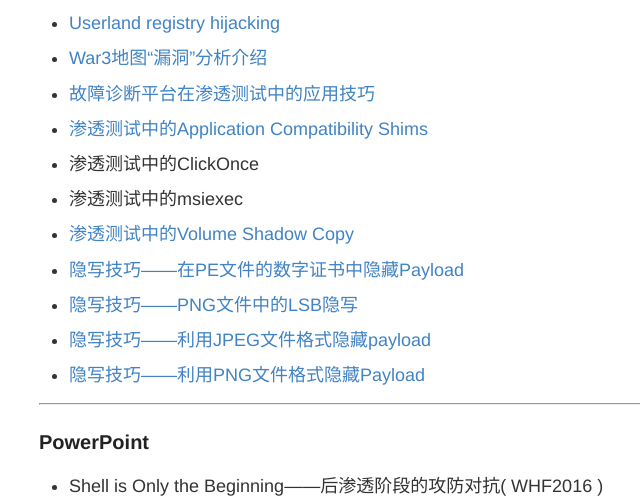
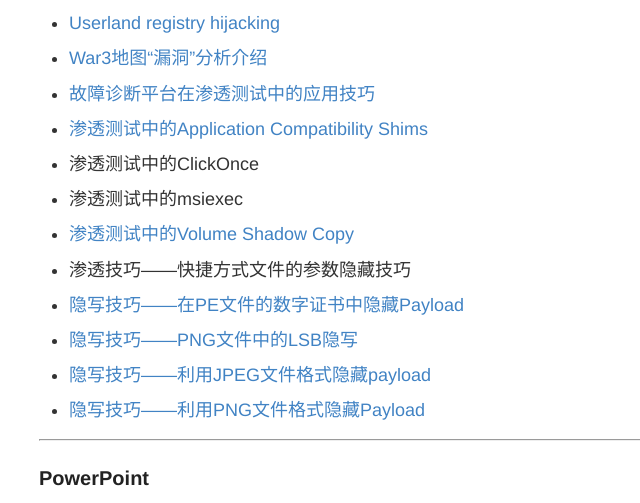
Before and after one commit to 3gstudent/backup-3gstudent.github.io, a Jekyll site: the page built from about.md, in a window 1280 px wide and 900 px high, scrolled down 2103 px, cut to the strip 0-503 px from the top of the window. Shown: the whole strip, without its empty margins (241-881 px from the left). Built offline with Jekyll 4.4.1, drawn with Linux system fonts in a browser that asks for light colours.

Commit message:
Update about.md

```diff
--- a/about.md
+++ b/about.md
@@ -121,6 +121,9 @@ Github:   3gstudent
  [渗透测试中的Volume Shadow Copy](https://3gstudent.github.io/3gstudent.github.io/%E6%B8%97%E9%80%8F%E6%B5%8B%E8%AF%95%E4%B8%AD%E7%9A%84Volume-Shadow-Copy/)
 
 -
+ 渗透技巧——快捷方式文件的参数隐藏技巧
+
+-
  [隐写技巧——在PE文件的数字证书中隐藏Payload](https://3gstudent.github.io/3gstudent.github.io/%E9%9A%90%E5%86%99%E6%8A%80%E5%B7%A7-%E5%9C%A8PE%E6%96%87%E4%BB%B6%E7%9A%84%E6%95%B0%E5%AD%97%E8%AF%81%E4%B9%A6%E4%B8%AD%E9%9A%90%E8%97%8FPayload/)
 
 -
```
